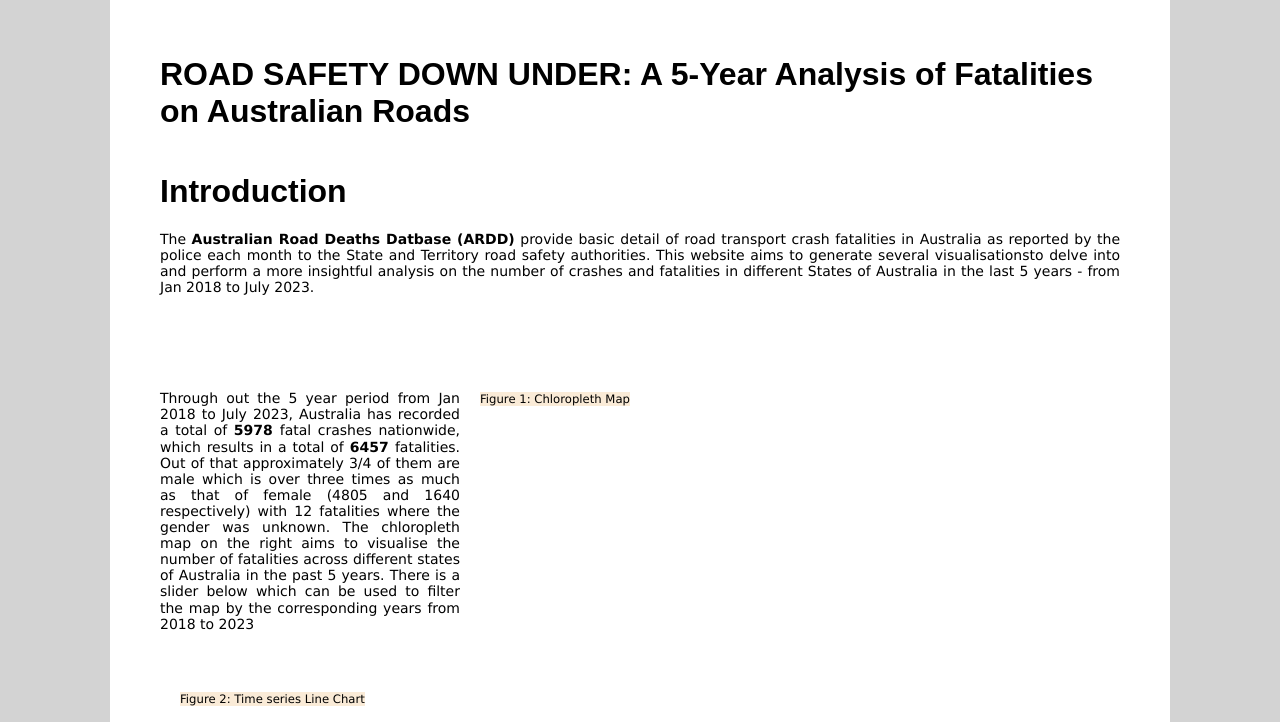
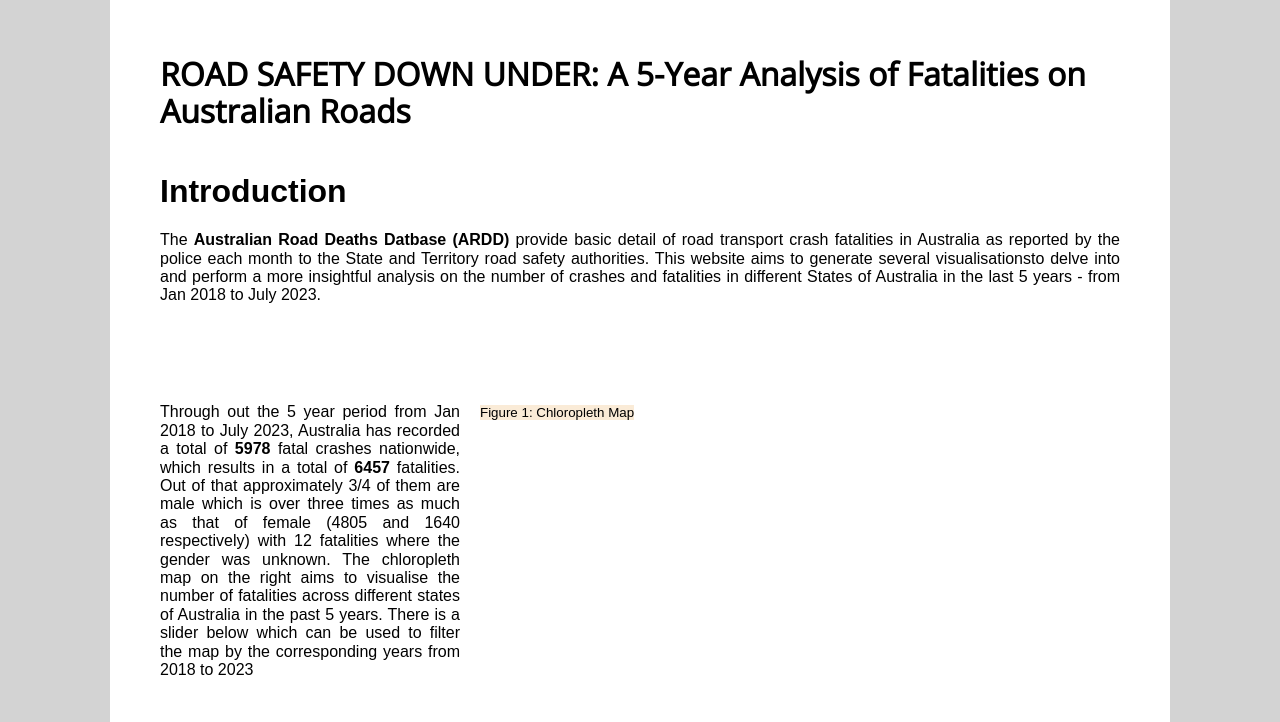
Before and after one commit to trung1411/Data-visualisation-2, a plain HTML site: page index.html in a window 1280 px wide. Shown: the top 722 px of the page. Drawn offline with nearby package versions, Linux system fonts and the light colour scheme; a script that the page names is missing.

Commit message:
update css files

```diff
--- a/website.css
+++ b/website.css
@@ -1,5 +1,6 @@
 body {
     background-color: lightgray;
+    font-family: 'Open Sans', sans-serif;
 }
 
 .page {
@@ -37,38 +38,16 @@ body {
     text-align: center;
 }
 
-h1 {
-    color: black;
-    font-family: Arial, Helvetica, sans-serif;
-
-}
-
-h1 span{
-    background-color: transparent;
-}
-
-h2 {
-    color: black;
-    text-align: center;
-    font-family: 'Times New Roman', Times, serif;
-}
-
-
-
-
 .bolded_black{
     color: black;
     font-weight:bold;
-}
-
-p{
-    font-family: Verdana;
-    text-align: justify;
-    font-size: 14px;
-
 }
 
 h2{
     text-align: center;
 
 }
+
+p {
+    text-align: justify;
+}
```
